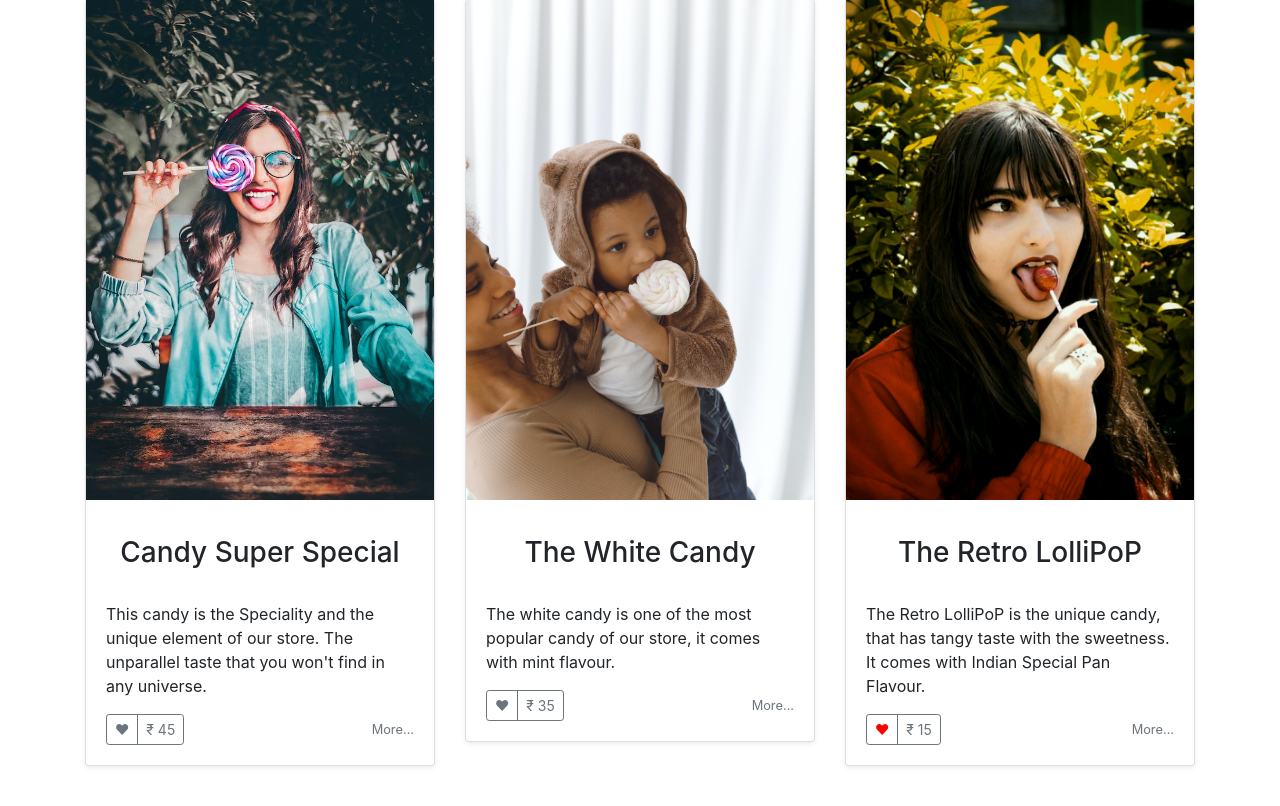
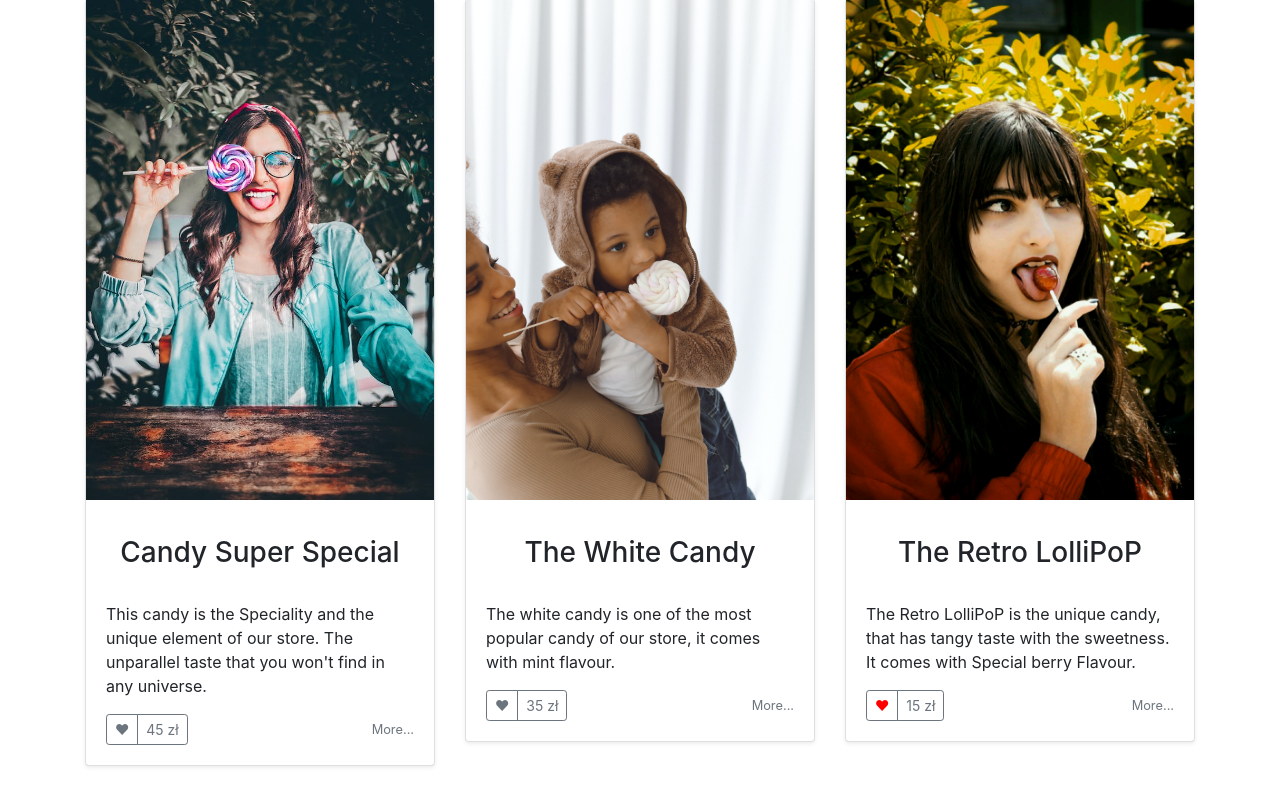
Before and after one commit to Rabajt/CandyShop, a Django app: page / in a window 1280 px wide. Shown: the part 778-1584 px from the top of the page. Run offline with Django 3.2, Linux system fonts and the light colour scheme; some libraries are stand-ins or nearby versions.

Commit message:
Update index.html

```diff
--- a/templates/index.html
+++ b/templates/index.html
@@ -65,7 +65,7 @@
               <div class="d-flex justify-content-between align-items-center">
                 <div class="btn-group">
                   <button type="button" class="btn btn-sm btn-outline-secondary">❤</button>
-                  <button type="button" class="btn btn-sm btn-outline-secondary">₹ 45</button>
+                  <button type="button" class="btn btn-sm btn-outline-secondary">45 zł</button>
                 </div>
                 <small class="text-muted">More...</small>
               </div>
@@ -83,7 +83,7 @@
               <div class="d-flex justify-content-between align-items-center">
                 <div class="btn-group">
                   <button type="button" class="btn btn-sm btn-outline-secondary">❤</button>
-                  <button type="button" class="btn btn-sm btn-outline-secondary">₹ 35</button>
+                  <button type="button" class="btn btn-sm btn-outline-secondary">35 zł</button>
                 </div>
                 <small class="text-muted">More...</small>
               </div>
@@ -96,12 +96,12 @@
             <div class="card-body">
               <p class="card-text">
                 <h3><center> The Retro LolliPoP </center></h3><br>
-                The Retro LolliPoP is the unique candy, that has tangy taste with the sweetness. It comes with Indian Special Pan Flavour.
+                The Retro LolliPoP is the unique candy, that has tangy taste with the sweetness. It comes with Special berry Flavour.
               </p>
               <div class="d-flex justify-content-between align-items-center">
                 <div class="btn-group">
                   <button type="button" style="color:red;" class="btn btn-sm btn-outline-secondary">❤</button>
-                  <button type="button" class="btn btn-sm btn-outline-secondary">₹ 15</button>
+                  <button type="button" class="btn btn-sm btn-outline-secondary">15 zł</button>
                 </div>
                 <small class="text-muted">More...</small>
               </div>
```
